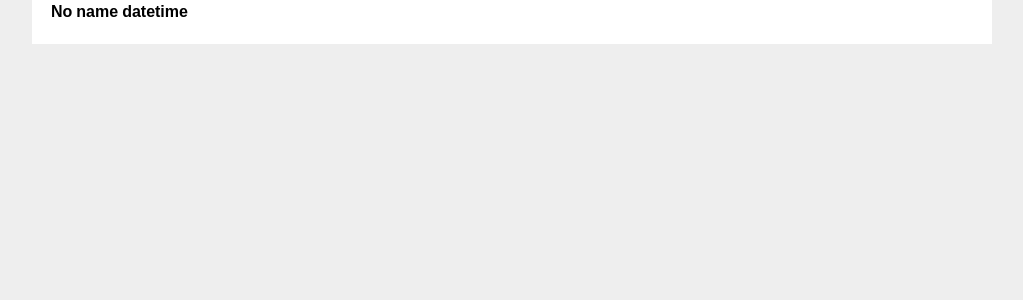
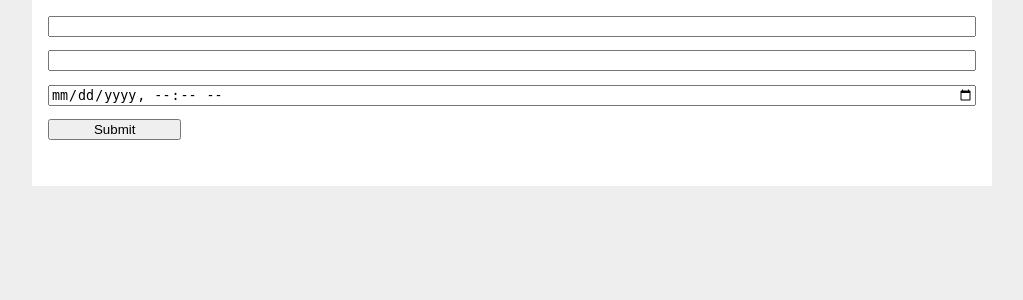
Before and after one commit to misoversitty/cinema, a Python web app: template src/core_views/templates/filmsession.html in a window 1280 px wide. Shown: the part 91-391 px from the top of the page, without its empty margins (128-1151 px from the left). Run offline with Jinja, Linux system fonts and the light colour scheme; the template is opened without the code that fills it, so the values that code supplies are empty.

Commit message:
Change template: use form instead of table

```diff
--- a/src/core_views/templates/filmsession.html
+++ b/src/core_views/templates/filmsession.html
@@ -9,20 +9,10 @@
 {% endblock %}
 
 {% block content %}
-<table id="sessionN{{ session.session_id }}">
-	<thead>
-		<tr>
-			<th>No</th>
-			<th>name</th>
-			<th>datetime</th>
-		</tr>
-	</thead>
-	<tbody>
-		<tr>
-			<td>{{ session.session_id }}</td>
-			<td>{{ session.film.name }}</td>
-			<td>{{ session.date }}</td>
-		</tr>
-	</tbody>
-</table>
+<form action="" method="POST">
+	<input type="text" id="id" name="session_id" value="{{ session.session_id }}">
+	<input type="text" id="name" name="name" value="{{ session.film.name }}">
+	<input type="datetime-local" id="date" name="date" value="{{ session.date }}">
+	<input type="submit" value="Submit">
+</form>
 {% endblock %}
```
